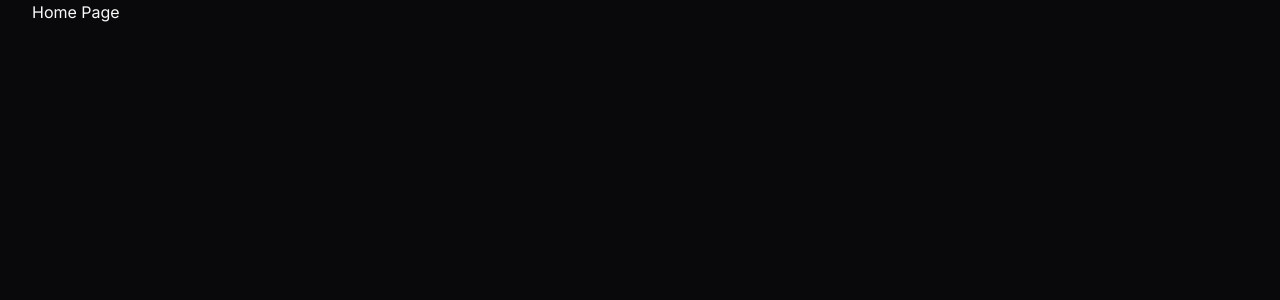
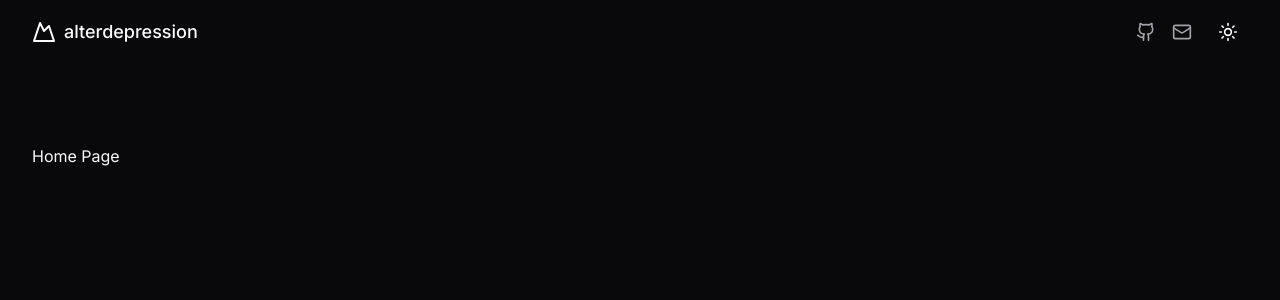
Before and after one commit to vzkharov/altr-nextdata, a Next.js app in the folder apps/sandbox/: page / in a window 1280 px wide. Shown: the top 300 px of the page. Built offline with nearby package versions, Linux system fonts and the light colour scheme.

Commit message:
update: layout with header

```diff
--- a/apps/sandbox/src/app/layout.tsx
+++ b/apps/sandbox/src/app/layout.tsx
@@ -4,6 +4,8 @@ import type { Metadata } from 'next'
 import { Inter } from 'next/font/google'
 
 import type { Layout } from '~/lib/types'
+
+import { Header } from '~/components/Header'
 
 import { Providers } from './providers'
 
@@ -16,7 +18,10 @@ const RootLayout: Layout = ({ children }) => (
 		suppressContentEditableWarning
 	>
 		<body className={inter.className}>
-			<Providers>{children}</Providers>
+			<Providers>
+				<Header />
+				<main>{children}</main>
+			</Providers>
 		</body>
 	</html>
 )
```
